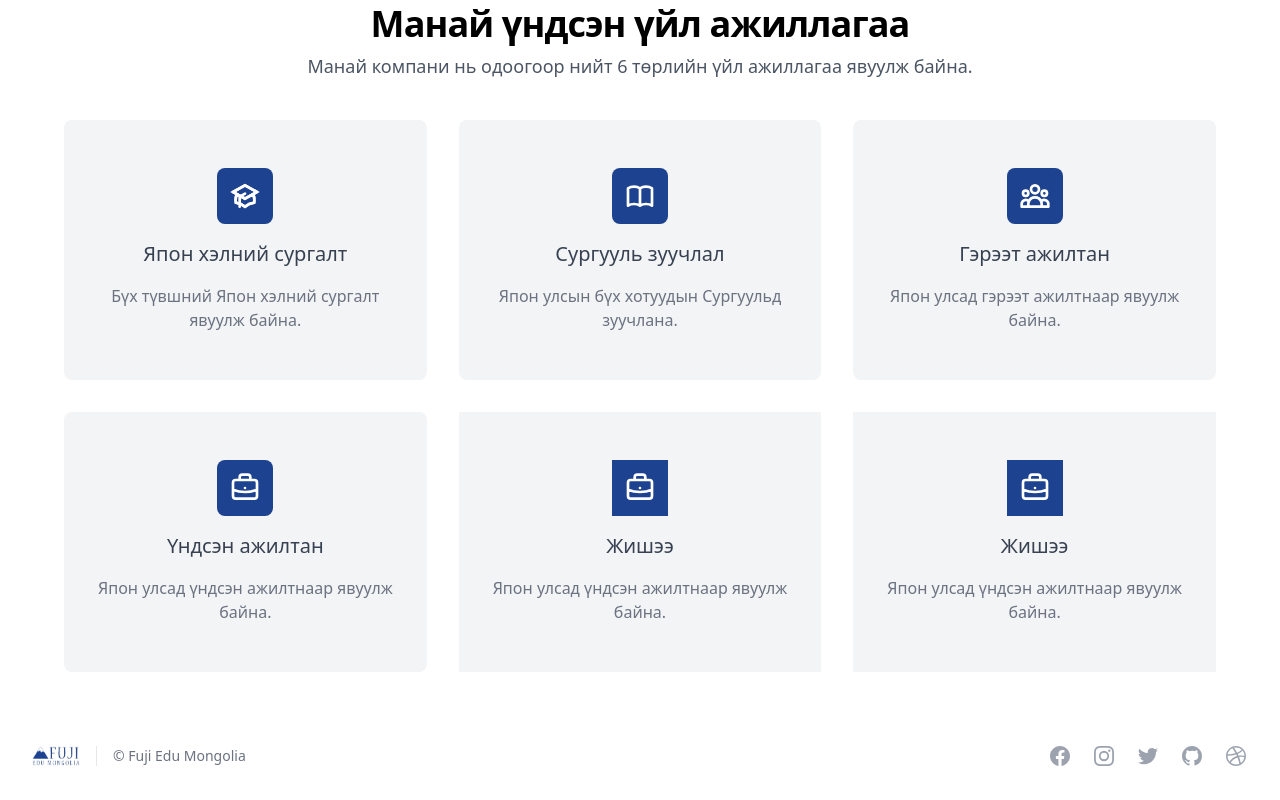
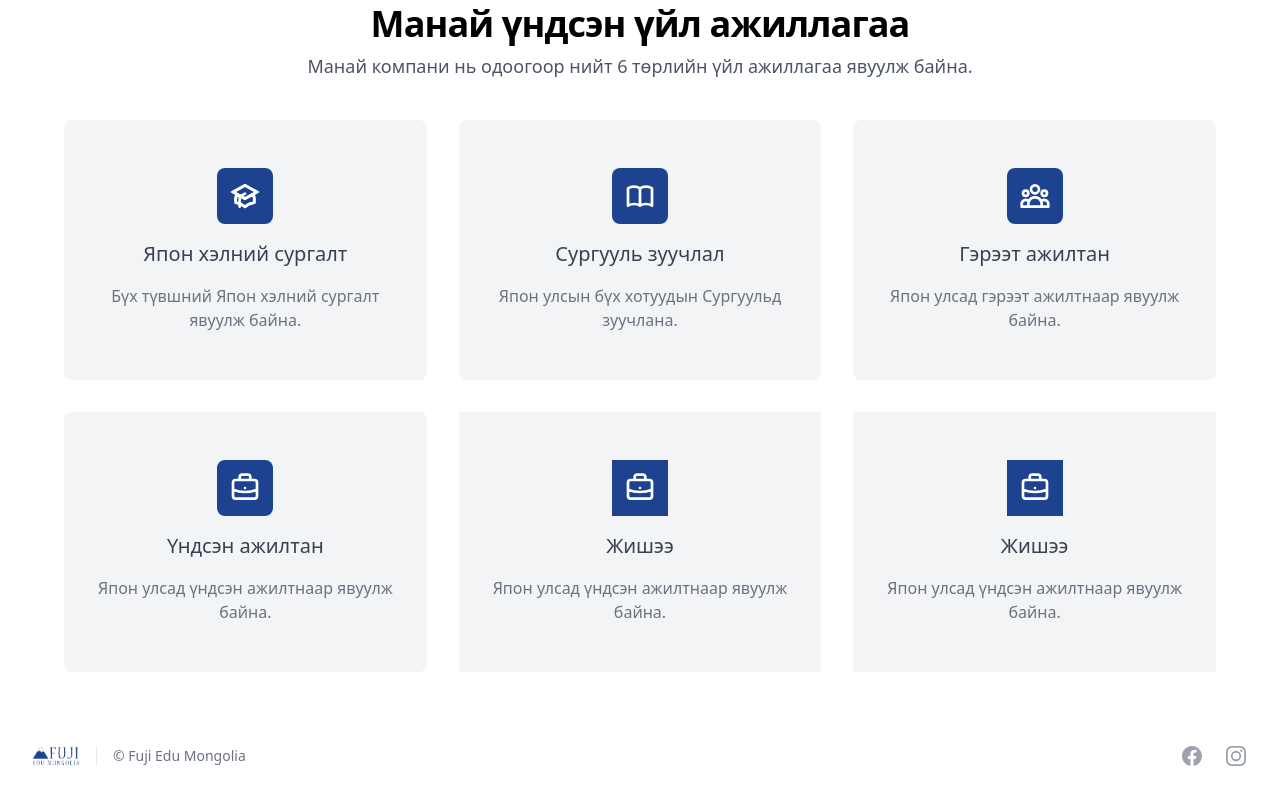
Before and after one commit to tsedveet/fuji, a Next.js app: page / in a window 1280 px wide. Shown: the part 784-1584 px from the top of the page. Built offline with nearby package versions, Linux system fonts and the light colour scheme.

Commit message:
footer hesgees zarim hereggui logonuudiig haslaa

```diff
--- a/components/footer.js
+++ b/components/footer.js
@@ -47,47 +47,6 @@ const Footer = () => {
                 />
               </svg>
             </a>
-            <a href="#" className="text-gray-400 hover:text-gray-500">
-              <span className="sr-only">Twitter</span>
-              <svg
-                className="w-6 h-6"
-                fill="currentColor"
-                viewBox="0 0 24 24"
-                aria-hidden="true"
-              >
-                <path d="M8.29 20.251c7.547 0 11.675-6.253 11.675-11.675 0-.178 0-.355-.012-.53A8.348 8.348 0 0022 5.92a8.19 8.19 0 01-2.357.646 4.118 4.118 0 001.804-2.27 8.224 8.224 0 01-2.605.996 4.107 4.107 0 00-6.993 3.743 11.65 11.65 0 01-8.457-4.287 4.106 4.106 0 001.27 5.477A4.072 4.072 0 012.8 9.713v.052a4.105 4.105 0 003.292 4.022 4.095 4.095 0 01-1.853.07 4.108 4.108 0 003.834 2.85A8.233 8.233 0 012 18.407a11.616 11.616 0 006.29 1.84" />
-              </svg>
-            </a>
-            <a href="#" className="text-gray-400 hover:text-gray-500">
-              <span className="sr-only">GitHub</span>
-              <svg
-                className="w-6 h-6"
-                fill="currentColor"
-                viewBox="0 0 24 24"
-                aria-hidden="true"
-              >
-                <path
-                  fillRule="evenodd"
-                  d="M12 2C6.477 2 2 6.484 2 12.017c0 4.425 2.865 8.18 6.839 9.504.5.092.682-.217.682-.483 0-.237-.008-.868-.013-1.703-2.782.605-3.369-1.343-3.369-1.343-.454-1.158-1.11-1.466-1.11-1.466-.908-.62.069-.608.069-.608 1.003.07 1.531 1.032 1.531 1.032.892 1.53 2.341 1.088 2.91.832.092-.647.35-1.088.636-1.338-2.22-.253-4.555-1.113-4.555-4.951 0-1.093.39-1.988 1.029-2.688-.103-.253-.446-1.272.098-2.65 0 0 .84-.27 2.75 1.026A9.564 9.564 0 0112 6.844c.85.004 1.705.115 2.504.337 1.909-1.296 2.747-1.027 2.747-1.027.546 1.379.202 2.398.1 2.651.64.7 1.028 1.595 1.028 2.688 0 3.848-2.339 4.695-4.566 4.943.359.309.678.92.678 1.855 0 1.338-.012 2.419-.012 2.747 0 .268.18.58.688.482A10.019 10.019 0 0022 12.017C22 6.484 17.522 2 12 2z"
-                  clipRule="evenodd"
-                />
-              </svg>
-            </a>
-            <a href="#" className="text-gray-400 hover:text-gray-500">
-              <span className="sr-only">Dribbble</span>
-              <svg
-                className="w-6 h-6"
-                fill="currentColor"
-                viewBox="0 0 24 24"
-                aria-hidden="true"
-              >
-                <path
-                  fillRule="evenodd"
-                  d="M12 2C6.48 2 2 6.48 2 12s4.48 10 10 10c5.51 0 10-4.48 10-10S17.51 2 12 2zm6.605 4.61a8.502 8.502 0 011.93 5.314c-.281-.054-3.101-.629-5.943-.271-.065-.141-.12-.293-.184-.445a25.416 25.416 0 00-.564-1.236c3.145-1.28 4.577-3.124 4.761-3.362zM12 3.475c2.17 0 4.154.813 5.662 2.148-.152.216-1.443 1.941-4.48 3.08-1.399-2.57-2.95-4.675-3.189-5A8.687 8.687 0 0112 3.475zm-3.633.803a53.896 53.896 0 013.167 4.935c-3.992 1.063-7.517 1.04-7.896 1.04a8.581 8.581 0 014.729-5.975zM3.453 12.01v-.26c.37.01 4.512.065 8.775-1.215.25.477.477.965.694 1.453-.109.033-.228.065-.336.098-4.404 1.42-6.747 5.303-6.942 5.629a8.522 8.522 0 01-2.19-5.705zM12 20.547a8.482 8.482 0 01-5.239-1.8c.152-.315 1.888-3.656 6.703-5.337.022-.01.033-.01.054-.022a35.318 35.318 0 011.823 6.475 8.4 8.4 0 01-3.341.684zm4.761-1.465c-.086-.52-.542-3.015-1.659-6.084 2.679-.423 5.022.271 5.314.369a8.468 8.468 0 01-3.655 5.715z"
-                  clipRule="evenodd"
-                />
-              </svg>
-            </a>
           </span>
         </div>
       </footer>
```
